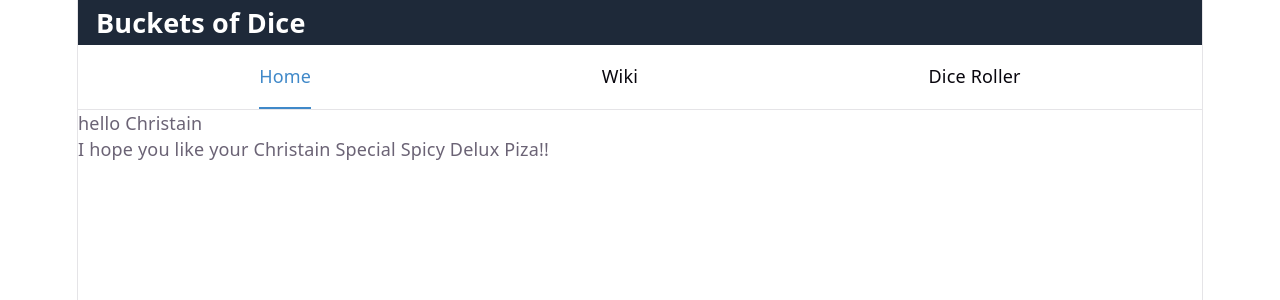
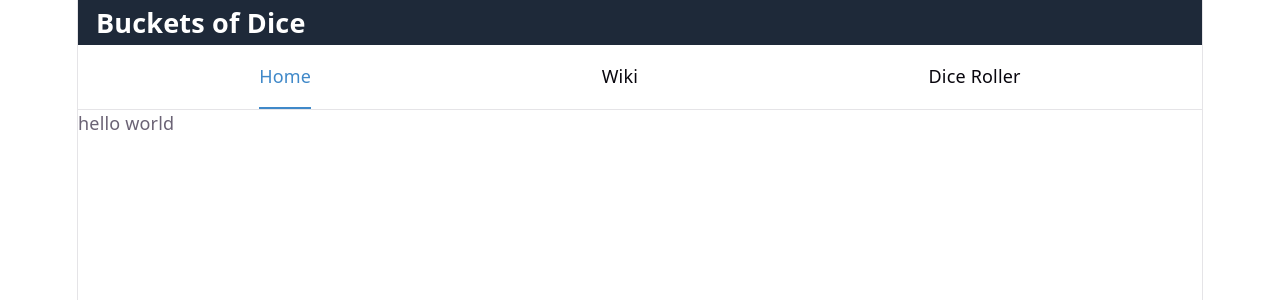
Before and after one commit to jairusaurus-rex/buckets-of-dice, a React (Vite) app: page / in a window 1280 px wide. Shown: the top 300 px of the page. Built offline with nearby package versions, Linux system fonts and the light colour scheme.

Commit message:
feat: refactor MainLayout to include DiceRollerProvider and remove it from DiceRollerMainLayout; update HomePage content

```diff
--- a/src/components/layouts/MainLayout.tsx
+++ b/src/components/layouts/MainLayout.tsx
@@ -1,13 +1,17 @@
 import { Outlet } from "react-router-dom";
 import { Header } from "./Header";
 import { Menu } from "./Menu";
+import { DiceRollerProvider } from "../../contexts/DiceRollerContext";
 
 export const MainLayout = () => {
   return (
     <div className="">
-        <Header />
-        <Menu/>
-      <Outlet />
+      <Header />
+      <Menu />
+      <DiceRollerProvider>
+
+        <Outlet />
+      </DiceRollerProvider>
     </div>
   );
 };
--- a/src/pages/dice-roller/DiceRollerMainLayout.tsx
+++ b/src/pages/dice-roller/DiceRollerMainLayout.tsx
@@ -1,7 +1,6 @@
 //import { useState } from "react";
 //import { Modal } from "../../components/commons/Modal";
 import { DiceCategories } from "../../data-types/enums/dice-categories-enum";
-import { DiceRollerProvider } from "../../contexts/DiceRollerContext";
 import { DicePool } from "./DicePool";
 
 
@@ -10,7 +9,6 @@ export const DiceRollerMainLayout = () => {
   //const [isModalOpen, setIsModalOpen] = useState(false);
   return (
     <div className="p-0 m-0">
-      <DiceRollerProvider>
         <div className="p-0 m-0 grid grid-cols-5 gap-0">
           <div className="col-span-4 p-0 m-0 border ">
             <DicePool category={DiceCategories.POOL} />
@@ -37,7 +35,6 @@ export const DiceRollerMainLayout = () => {
             <div className="border mt-2">options</div>
           </div>
         </div>
-      </DiceRollerProvider>
 
       {/*}
       <button
--- a/src/pages/home/HomePage.tsx
+++ b/src/pages/home/HomePage.tsx
@@ -1,6 +1,4 @@
 export const HomePage = () => {
   return (
-    <div >hello Christain
-      <p>I hope you like your Christain Special Spicy Delux Piza!!</p>
-    </div>
+    <div >hello world  </div>
   )};
```
